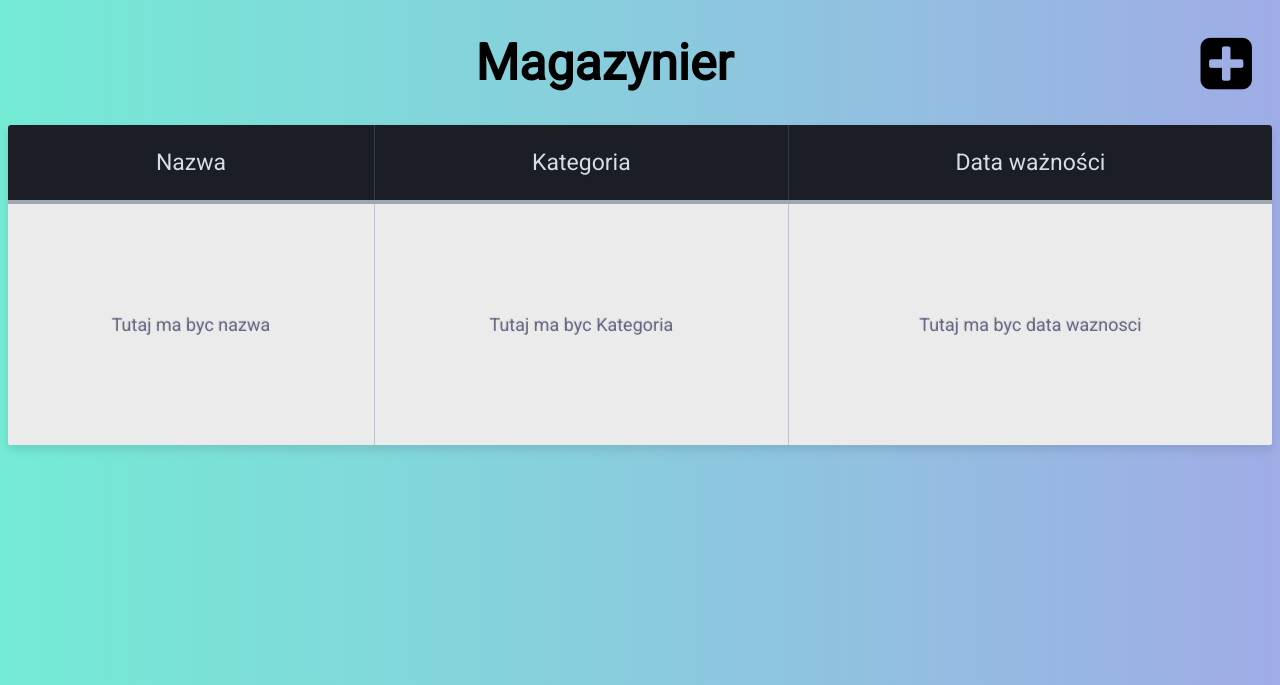
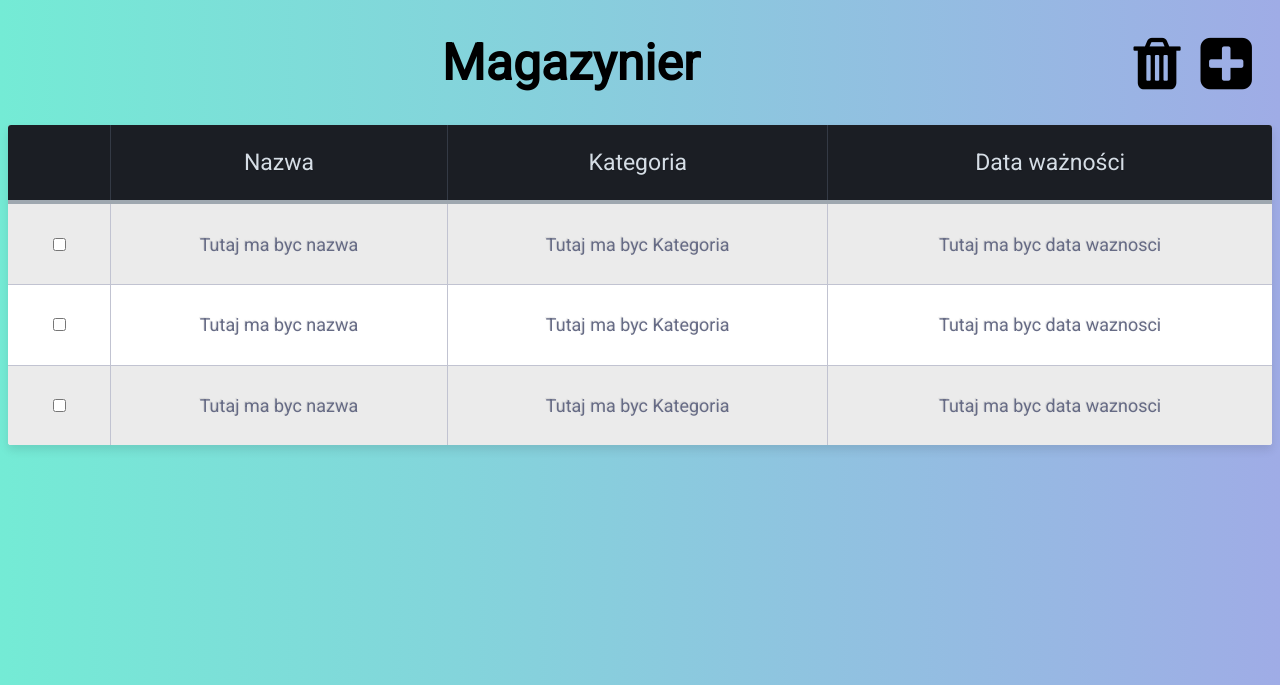
Before and after one commit to Arciiix/Magaziner, a PHP site: page / in a window 1280 px wide. Shown: the top 685 px of the page. Run offline with PHP 8.4, Linux system fonts and the light colour scheme.

Commit message:
Version 0.5

```diff
--- a/add.php
+++ b/add.php
@@ -43,6 +43,11 @@
 </label>
 </br>
 
+<center>
+<label>
+<button>Dodaj</button>
+</label>
+</center>
 </div>
 
 
--- a/css/index.css
+++ b/css/index.css
@@ -90,6 +90,8 @@ tr:last-child {
 }
 
 tr:nth-child(odd) td {
+  transition: 0.5s;
+
   background:#EBEBEB;
 }
 
@@ -145,16 +147,17 @@ td.text-right {
 }
 
 
-#addIcon
+#addIcon, #removeIcon
 {
     color: #000000;
+    transition: color 0.8s;
 }
 
-#addIcon:hover
+#addIcon:hover, #removeIcon:hover
 {
-    color: rgb(34, 34, 34);
+    color: rgb(255, 255, 255);
 }
-#addIcon:active
+#addIcon:active, #removeIcon:active
 {
-    color: rgb(54, 52, 52);
+  color: rgb(255, 255, 255);
 }
--- a/index.php
+++ b/index.php
@@ -18,11 +18,13 @@
 <h1 id = 'mainHeader'>Magazynier
 
 <label title="Dodaj nową rzecz" onClick = "window.location.href = 'add.php'"><i alt="Dodaj" id = "addIcon" style="margin-right: 20px; float: right; font-size: 60px"class="fa fa-plus-square" aria-hidden="true"></i> </label>
+<label title="Usuń wybrane rzeczy"> <i id="removeIcon" class="fa fa-trash" style="margin-right: 20px; float: right; font-size: 60px"aria-hidden="true"></i></label>
 </h1>
 
 <table class="table-fill">
 <thead>
 <tr>
+<th></th>
 <th class="text-center">Nazwa</th>
 <th class="text-center">Kategoria</th>
 <th class="text-center">Data ważności</th>
@@ -30,14 +32,29 @@
 </thead>
 <tbody class="table-hover">
 <tr>
+<td class="text-center"><input type="checkbox" data-mysqlIndex = "1"/></td>
+<td class="text-center">Tutaj ma byc nazwa</td>
+<td class="text-center">Tutaj ma byc Kategoria</td>
+<td class="text-center">Tutaj ma byc data waznosci</td>
+</tr>
+<tr>
+<td class="text-center"><input type="checkbox" data-mysqlIndex = "2"/></td>
+<td class="text-center">Tutaj ma byc nazwa</td>
+<td class="text-center">Tutaj ma byc Kategoria</td>
+<td class="text-center">Tutaj ma byc data waznosci</td>
+</tr>
+<tr>
+<td class="text-center"><input type="checkbox" data-mysqlIndex = "3"/></td>
 <td class="text-center">Tutaj ma byc nazwa</td>
 <td class="text-center">Tutaj ma byc Kategoria</td>
 <td class="text-center">Tutaj ma byc data waznosci</td>
 </tr>
 
-
 </tbody>
 </table>
 
+
+<script type="text/javascript" src="scripts/select.js"></script>
+
 </body>
 </html>
--- /dev/null
+++ b/scripts/select.js
@@ -0,0 +1,49 @@
+var checkboxes = new Array();
+let removeIcon = document.getElementById("removeIcon");
+
+
+checkboxes = document.querySelectorAll("input[type=checkbox]");
+
+removeIcon.addEventListener("click", remove);
+checkboxes.forEach(box =>
+{
+    box.addEventListener("click", btn => select(btn));
+});
+
+let selected = new Array();
+let whichIsSelected = new Array();
+
+checkboxes.forEach(box => checkStatus(box));
+
+function checkStatus(box)
+{
+    selected = [];
+    whichIsSelected = [];
+
+    for(let i = 0; i<checkboxes.length; i++)
+    {
+        if(checkboxes[i].checked === true)
+        {
+            selected.push(checkboxes[i].getAttribute('data-mysqlIndex'));
+            whichIsSelected.push(i);
+        }
+    }
+
+
+
+
+}
+
+function select(box)
+{
+    checkStatus(box);
+}
+
+function remove()
+{
+    checkStatus();
+
+    console.log(selected); //ktory index w mysqlu ma ten wiersz (bedzie przypisywany ten atryb podczas pobierania elementow, a jest on potrzebny do usuniecia danej rzeczy)
+    console.log(whichIsSelected); //ktory z kolei wiersz z dokumentu jest wybrany, powiedzmy wybiermay drugi wiersz wiec tam jest 1, bo tableta zaczyna sie od 0
+    //podczas usuwania tej rzeczy najlepiej odniesc sie do checkboxa numer whichIsSelected i usunac jego rodzica rodzica (dziadka), czyli wiersz tabeli
+}
```
Also changed, not shown: css/add.css (+27 -3 lines), README.txt.
